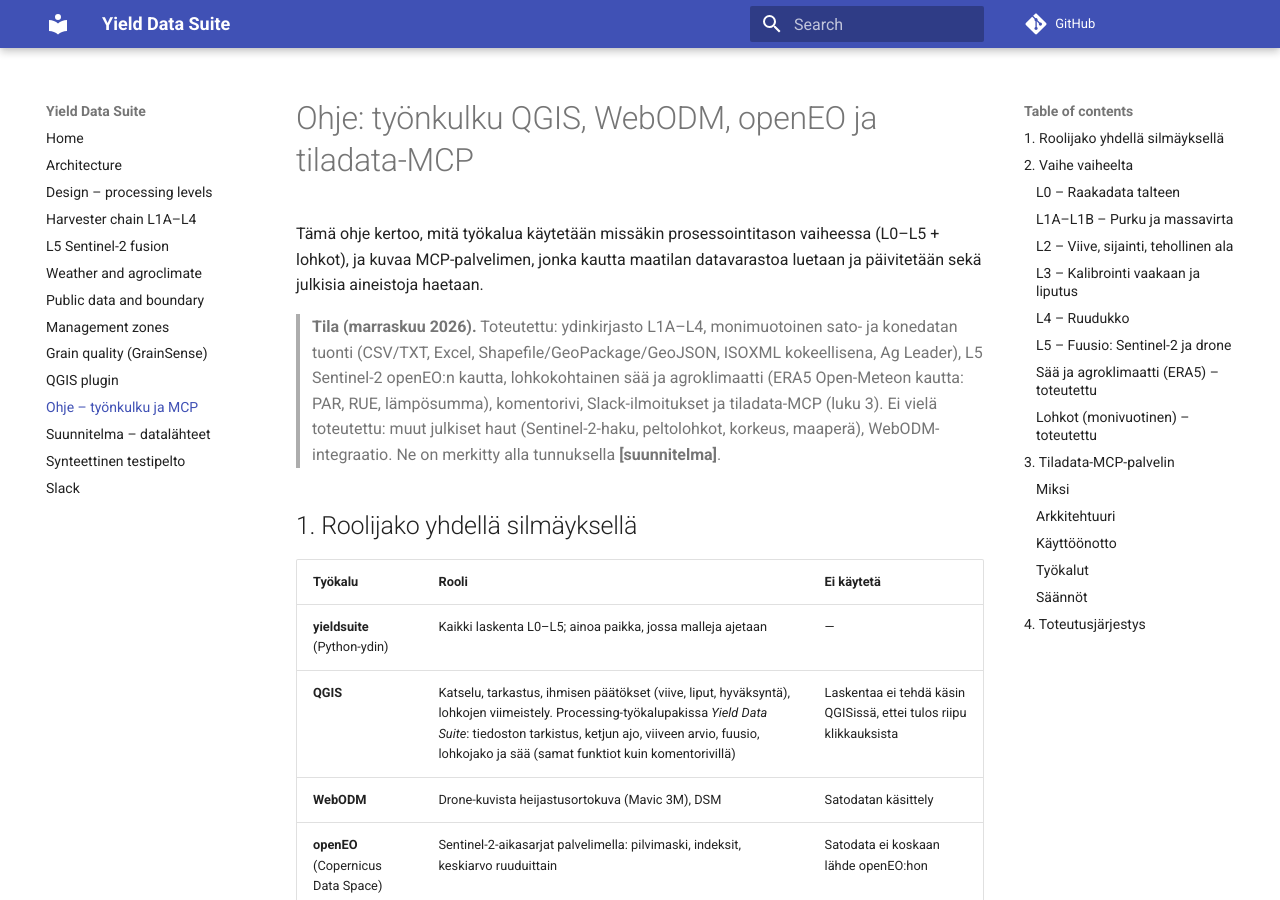
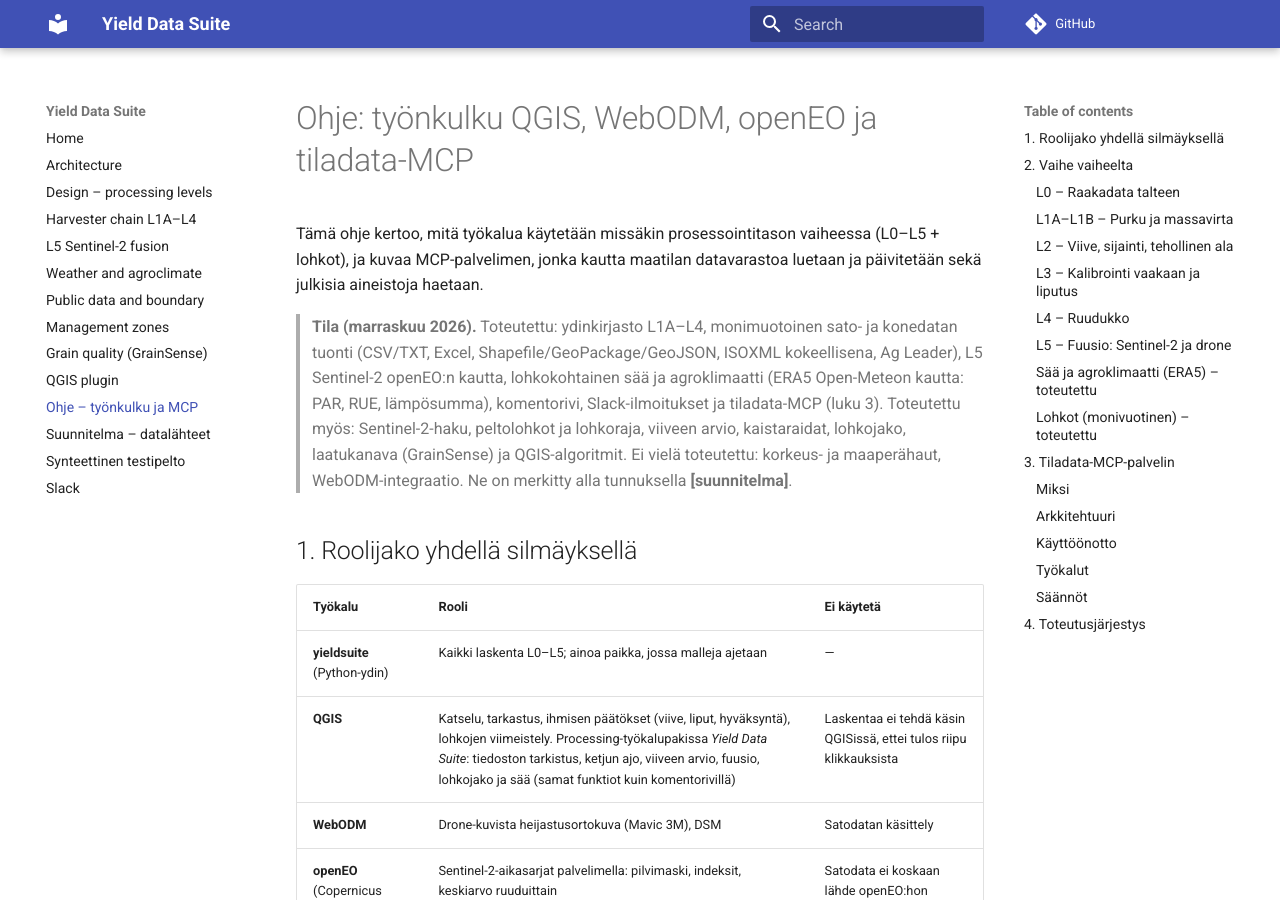
Before and after one commit to joriim/Beanstalk-Yield, an MkDocs documentation site: the page built from docs/ohje/tyonkulku-qgis-webodm-openeo-mcp.md, in a window 1280 px wide and 900 px high. Built offline with MkDocs 1.6.1 and Material for MkDocs 9.7.7, drawn with Linux system fonts in a browser that asks for light colours; comment, search, counter and statistics services are not loaded.

Commit message:
Guide: update the implementation status note
Co-Authored-By: Claude Opus 5.5 <noreply@anthropic.com>
Claude-Session: https://claude.ai/code/session_01EazDWJ4ZBZZshoVjAvut1d

```diff
--- a/docs/ohje/tyonkulku-qgis-webodm-openeo-mcp.md
+++ b/docs/ohje/tyonkulku-qgis-webodm-openeo-mcp.md
@@ -9,8 +9,9 @@ datavarastoa luetaan ja päivitetään sekä julkisia aineistoja haetaan.
 > ISOXML kokeellisena, Ag Leader), L5 Sentinel-2 openEO:n kautta,
 > lohkokohtainen sää ja agroklimaatti (ERA5 Open-Meteon kautta: PAR, RUE,
 > lämpösumma), komentorivi, Slack-ilmoitukset ja tiladata-MCP (luku 3).
-> Ei vielä toteutettu: muut julkiset haut (Sentinel-2-haku, peltolohkot,
-> korkeus, maaperä), WebODM-integraatio. Ne on
+> Toteutettu myös: Sentinel-2-haku, peltolohkot ja lohkoraja, viiveen arvio,
+> kaistaraidat, lohkojako, laatukanava (GrainSense) ja QGIS-algoritmit.
+> Ei vielä toteutettu: korkeus- ja maaperähaut, WebODM-integraatio. Ne on
 > merkitty alla tunnuksella **[suunnitelma]**.
 
 ## 1. Roolijako yhdellä silmäyksellä
```
